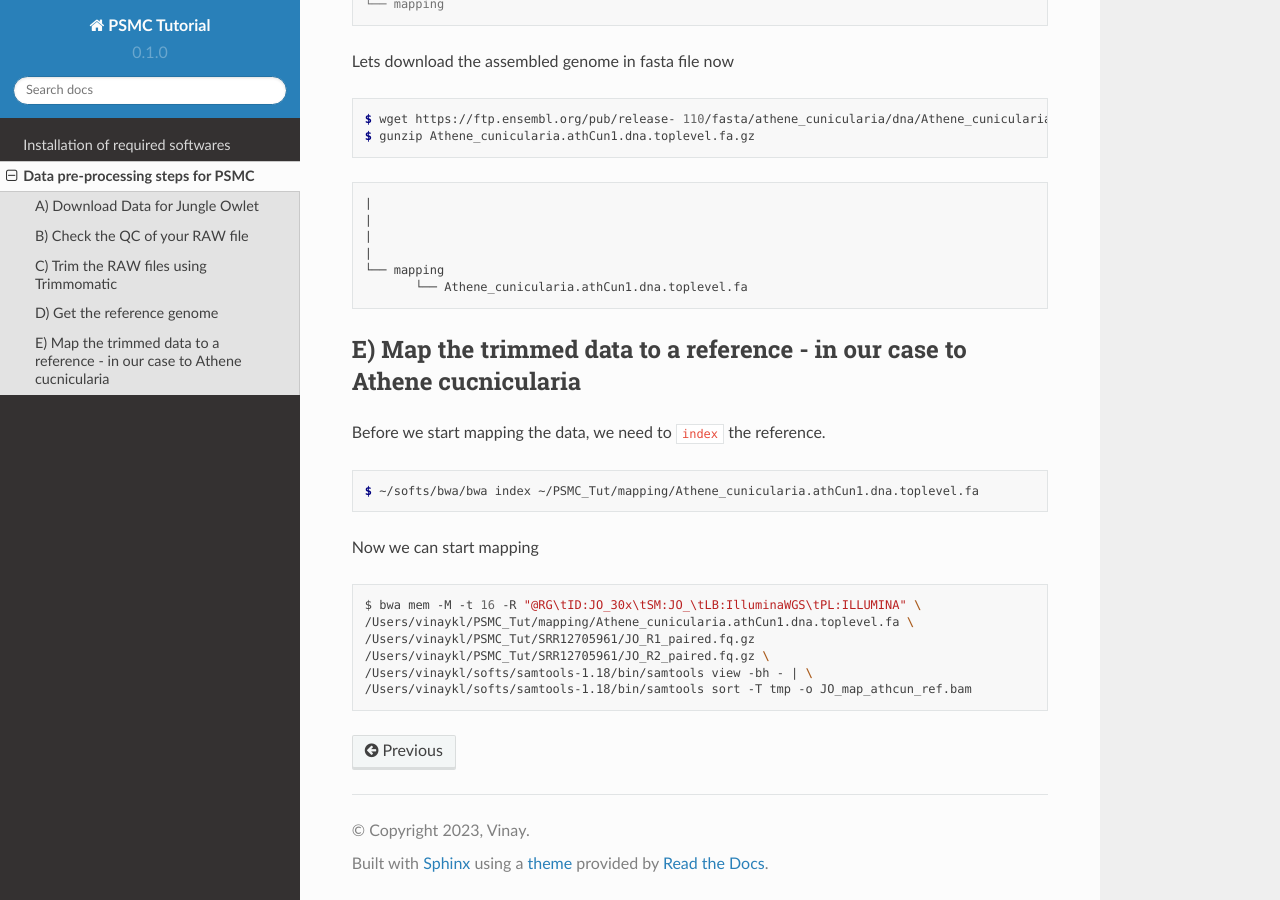
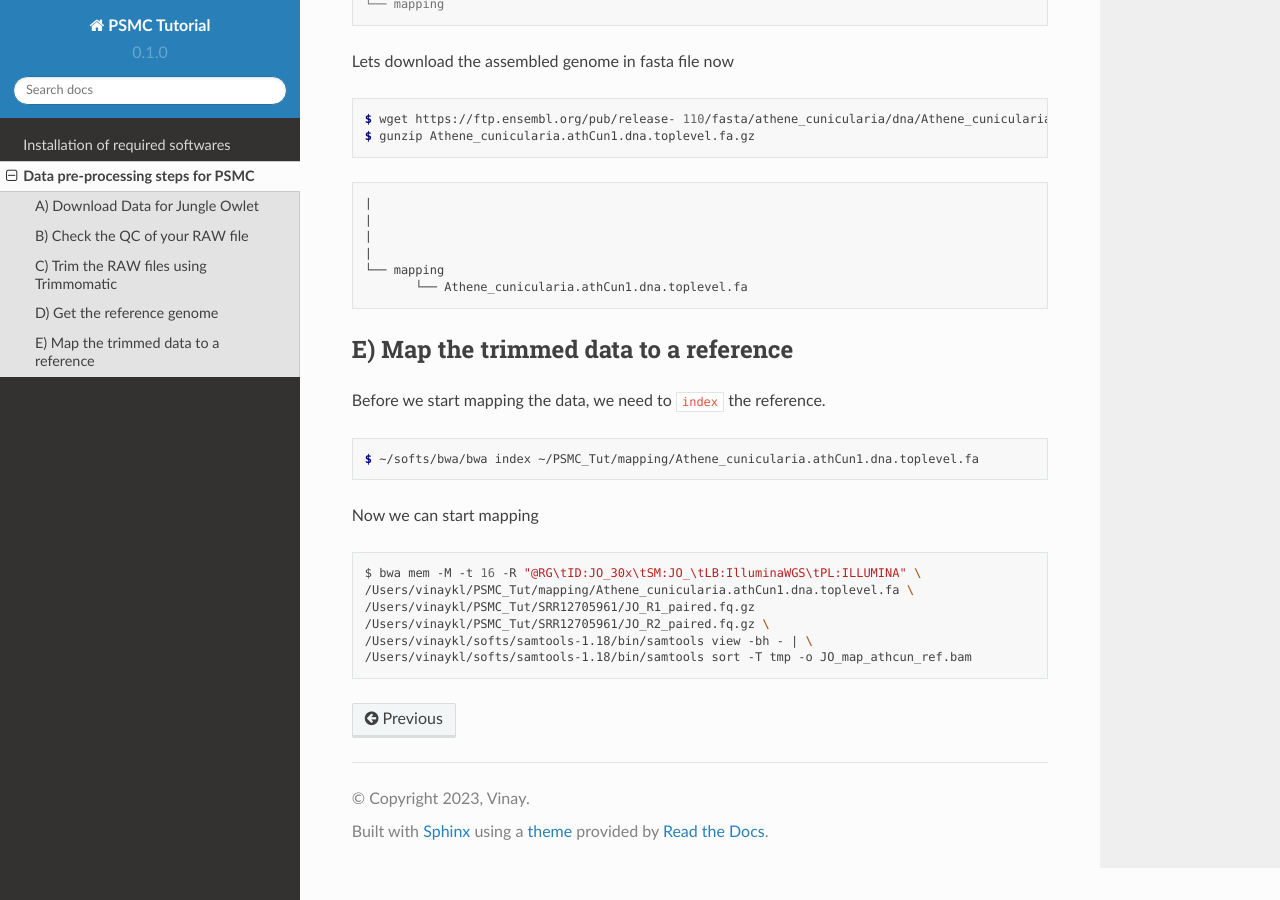
Before and after one commit to stachyris/PSMC_Tutorial-BirdLab, a Sphinx documentation site: the page built from docs/source/01_Data_Pre-Processing.rst, in a window 1280 px wide and 900 px high, scrolled down 1606 px. Built offline with Sphinx 7.4.7 and the Read the Docs theme 2.0.0, drawn with Linux system fonts in a browser that asks for light colours.

Commit message:
Minor_Changes 01_Data_Pre-Processing.rst

```diff
--- a/docs/source/01_Data_Pre-Processing.rst
+++ b/docs/source/01_Data_Pre-Processing.rst
@@ -92,7 +92,7 @@ Lets download the assembled genome in fasta file now
          └── Athene_cunicularia.athCun1.dna.toplevel.fa
 
 
-E) Map the trimmed data to a reference - in our case to Athene cucnicularia
+E) Map the trimmed data to a reference
 ---------------------------------------------------------------------------
 Before we start mapping the data, we need to ``index`` the reference.
 
```
